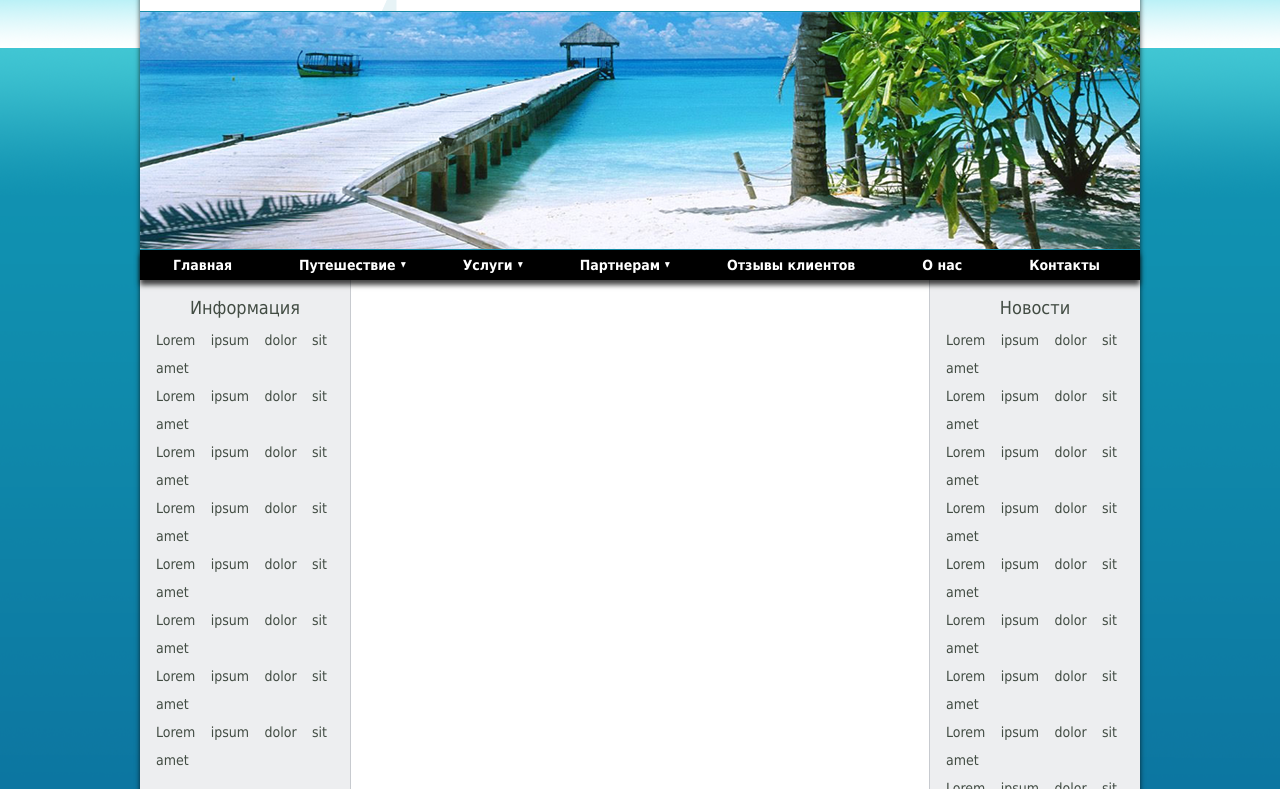
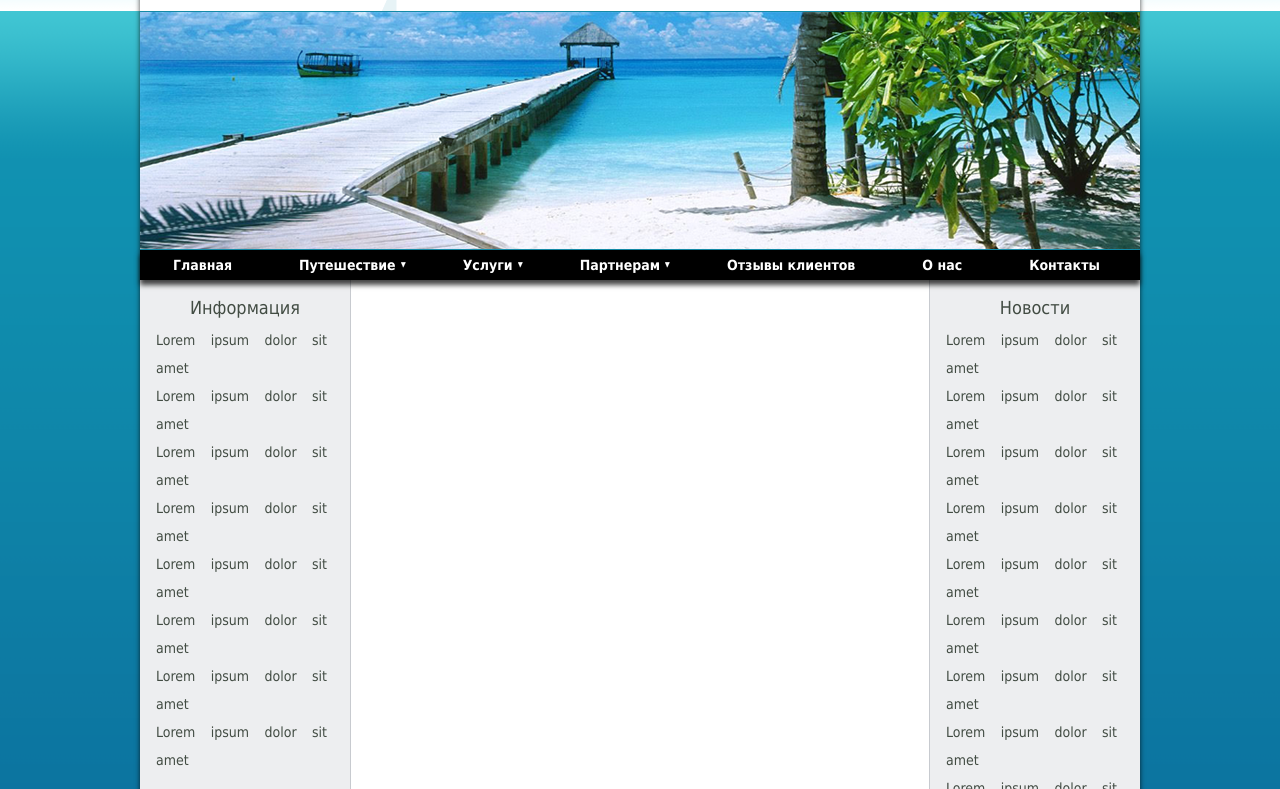
Before and after one commit to VanekJalba/VanekJalba.github.io, a plain HTML site: page html-4/index.html in a window 1280 px wide. Shown: the part 165-954 px from the top of the page. Drawn offline with Linux system fonts and the light colour scheme.

Commit message:
Update style.css

```diff
--- a/html-4/css/style.css
+++ b/html-4/css/style.css
@@ -1,5 +1,5 @@
 body {
-  background: url(../img/bgg.png) repeat-x;
+  background: url(../img/bg.png) repeat-x;
   background-color: #0c739f;
 }
 
```
